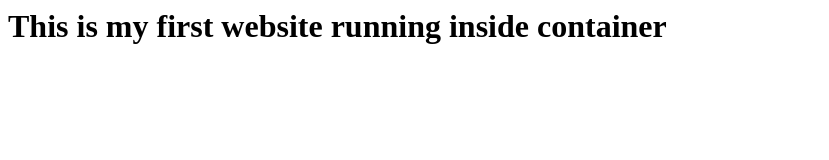
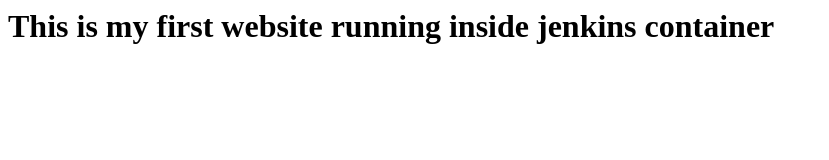
Before and after one commit to c1-87227-sangameshwar/jenkins, a plain HTML site: page index.html in a window 1280 px wide. Shown: the whole page, without its empty margins (0-829 px from the left). Drawn offline with Linux system fonts and the light colour scheme.

Commit message:
Update index.html

```diff
--- a/index.html
+++ b/index.html
@@ -1 +1 @@
-<h1>This is my first website running inside container</h1>
+<h1>This is my first website running inside jenkins container</h1>
```
